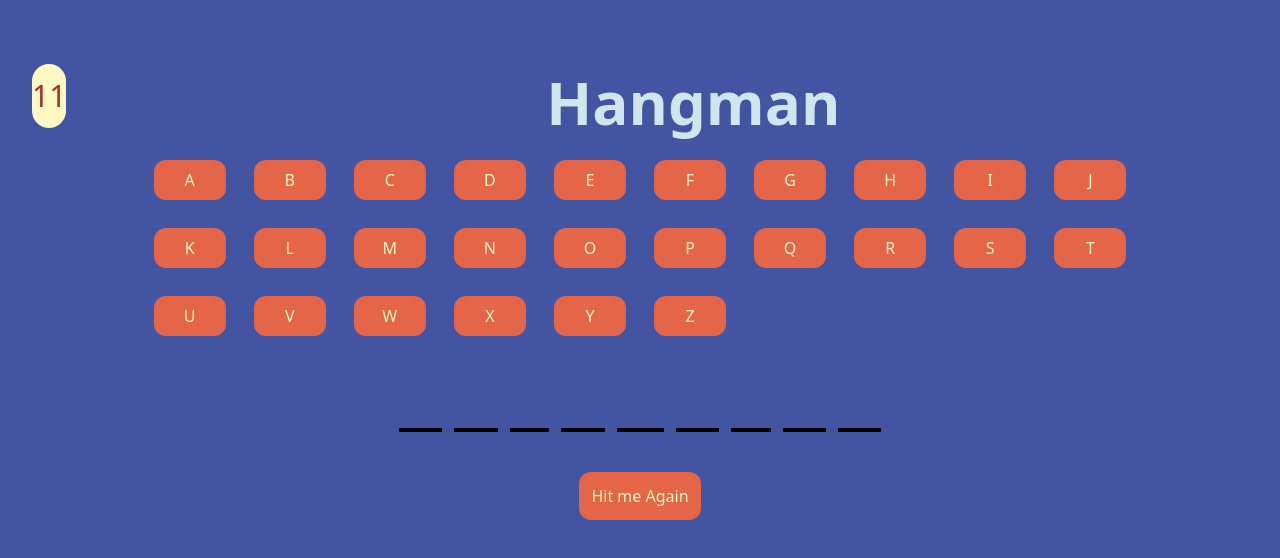
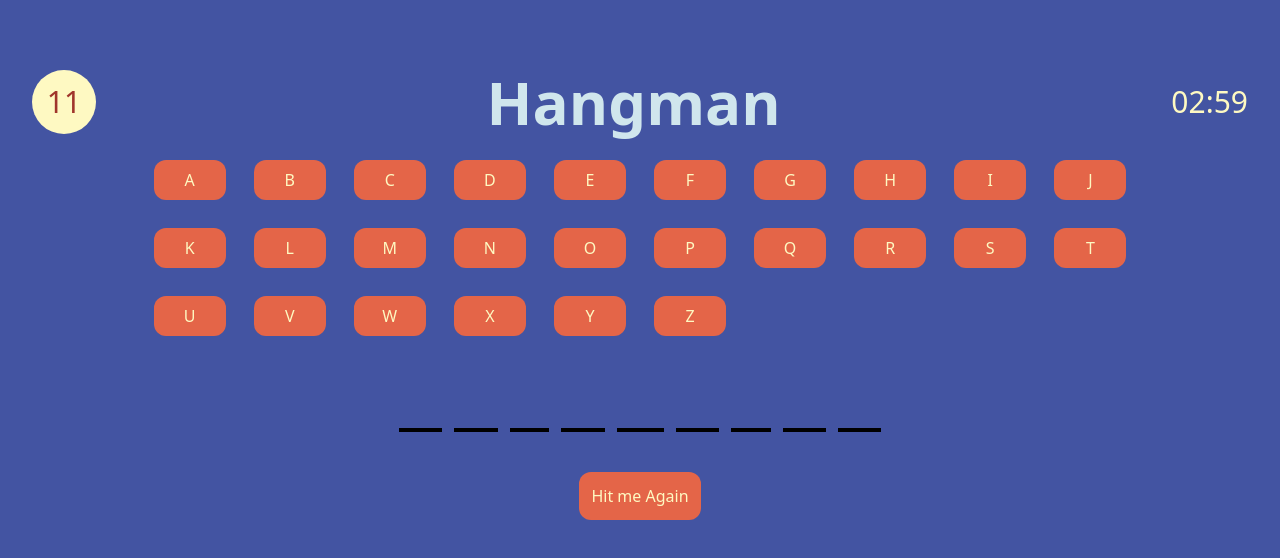
Before and after one commit to YvonneJL/Hangman-Game, a website built with Vite: page index.html in a window 1280 px wide. Both pictures are taken after a click on the button "Hit me". Built offline with nearby package versions, Linux system fonts and the light colour scheme.

Commit message:
added countdown

```diff
--- a/index.html
+++ b/index.html
@@ -9,11 +9,12 @@
 </head>
 <body class="bg-dark-blue">
     <main class="px-8 py-16">
-        <section class="flex">
+        <section class="flex justify-between items-center">
           <div class="bg-yellow-100 h-16 w-16 rounded-full flex justify-center items-center">
             <p id="counter" class="text-burnt-red text-3xl"></p>
           </div>
-            <h1 class="text-6xl font-bold text-center py-2 mx-120 text-rb-iceblue">Hangman</h1>
+            <h1 class="text-6xl font-bold text-center py-2 text-rb-iceblue">Hangman</h1>
+            <div id="countdown" class="text-yellow-100 text-3xl"></div>
         </section>
         <section class="grid grid-cols-10 gap-7 m-5 w-[80%] mx-auto" id="button-section">
         </section>
--- a/src/main.ts
+++ b/src/main.ts
@@ -7,10 +7,15 @@ const sectionResult = document.querySelector<HTMLDivElement>("#result-wrap");
 const buttonHitMe = document.querySelector("#hit-me");
 const wrongLetterSection = document.querySelector<HTMLDivElement>("#wrong-letters");
 const counterPElement = document.querySelector("#counter");
+const countdownElement = document.querySelector("#countdown");
 
 
 //Variable für falsche Klicks initialisieren
 let counterForClicks: number = 11;
+
+//Variablen für Interval/Countdown
+let totalSeconds = Math.floor(3*60);
+let intervalID: number;
 
 
 if (sectionButtons && sectionResult && buttonHitMe && wrongLetterSection && counterPElement) {
@@ -31,6 +36,7 @@ if (sectionButtons && sectionResult && buttonHitMe && wrongLetterSection && coun
     let wordAsArray: string[] = []
     let letterElements: HTMLParagraphElement[] = [];
 
+
     //Button "Hit me Again" Click-Event
     buttonHitMe.addEventListener("click", ()=> {
         //vor dem Generieren eines neuen Wortes, folgendes auf "reset"
@@ -41,7 +47,12 @@ if (sectionButtons && sectionResult && buttonHitMe && wrongLetterSection && coun
         let randomWord = "";
         counterForClicks = 11;
         counterPElement.innerHTML = "11";
-        allLetterButtons.forEach((button)=> button.disabled = false)
+        allLetterButtons.forEach((button)=> button.disabled = false);
+        let totalSeconds = Math.floor(3 * 60);
+        //falls Intervall läuft, stoppen (fängt neu an, da Zeile oberhalb totalSeconds wieder auf 180 stellt)
+        if (intervalID) {
+            clearInterval(intervalID);
+        }
         //ein randomWord aus dem Array ziehen (zuvor leer initialisiert)
         randomWord = words[Math.floor(Math.random()*words.length)].toUpperCase();
         console.log(randomWord);
@@ -49,7 +60,25 @@ if (sectionButtons && sectionResult && buttonHitMe && wrongLetterSection && coun
         wordAsArray = randomWord.split("");
         //hier render-Funktion aufrufen
         renderSearchedWordToDOM();
-
+        //Countdown Funktion
+        function setCountdown () {
+            if (countdownElement) {
+                //Darstellung der Minuten und Sekunden
+                    //Sekunden mit %
+                    const remainingMinutes = Math.floor(totalSeconds/60);
+                    const remainingSeconds = Math.floor(totalSeconds%60);
+                    //Zähler
+                    totalSeconds--;
+                    countdownElement.textContent = `${remainingMinutes.toString().padStart(2, "0")}:${remainingSeconds.toString().padStart(2, "0")}`;
+                    // Intervall stoppne und anzeigen, dass Spiel vorbei ist, wenn Zähler auf Null
+                    if (totalSeconds < 0 && wrongLetterSection) {
+                        clearInterval(intervalID);
+                        wrongLetterSection.innerText = "Game Over 🤡";
+                    };
+            };
+        };
+        //Intervall starten
+        intervalID = setInterval(setCountdown, 1000);
     });
 
     //! HIER NOCH AUFRÄUMEN?--> also mit innerHTML
@@ -97,6 +126,7 @@ if (sectionButtons && sectionResult && buttonHitMe && wrongLetterSection && coun
                             wrongLetterSection.innerText = "";
                             wrongLetterSection.innerText = "You won 🍾";
                             wrongLetterSection.className = "flex justify-center text-4xl text-green-400 p-4";
+                            clearInterval(intervalID);
                         };
                 };
             };
@@ -122,14 +152,14 @@ if (sectionButtons && sectionResult && buttonHitMe && wrongLetterSection && coun
                     wrongLetterSection.innerText = "";
                     wrongLetterSection.innerText = "Game Over 🤡";
                     wrongLetterSection.className = "flex justify-center text-4xl text-red-400 p-4";
-                }
-            }
-        })
-    })
+                };
+            };
+        });
+    });
 };
 
 
-//! Countdown hinzufügen
+
 //! Animation--> You won/Game Over
 
 //! readme
```
